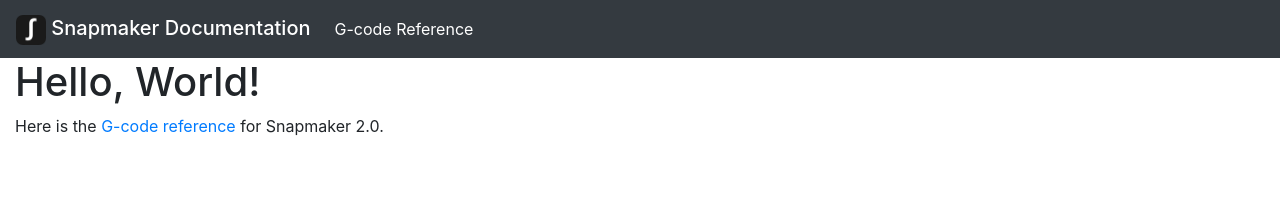
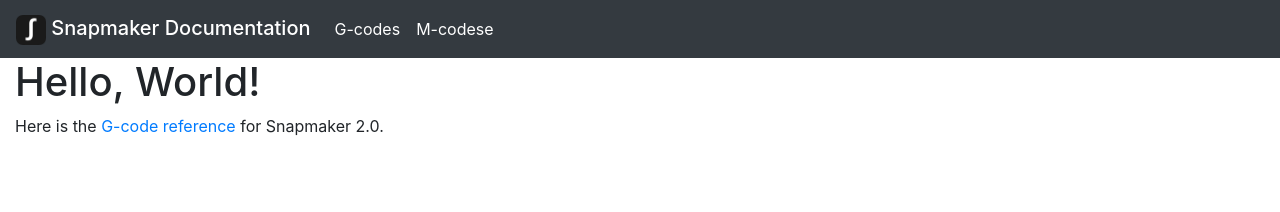
Before and after one commit to Snapmaker/Documentation, a Jekyll site: the page built from index.html, in a window 1280 px wide. Shown: the top 212 px of the page. Built offline with Jekyll 4.4.1, drawn with Linux system fonts in a browser that asks for light colours.

Commit message:
Add shotcut to M-codes
Renamed G-code link tool

```diff
--- a/_includes/header.html
+++ b/_includes/header.html
@@ -5,7 +5,10 @@
     </a>
     <ul class="navbar-nav">
         <li class="nav-item active">
-            <a class="nav-link" href="{{ '/gcode/G000-G001' | relative_url }}">G-code Reference</a>
+            <a class="nav-link" href="{{ '/gcode/G000-G001' | relative_url }}">G-codes</a>
+        </li>
+        <li class="nav-item active">
+            <a class="nav-link" href="{{ '/gcode/M000-M001' | relative_url }}">M-codese</a>
         </li>
     </ul>
 </nav>
```
